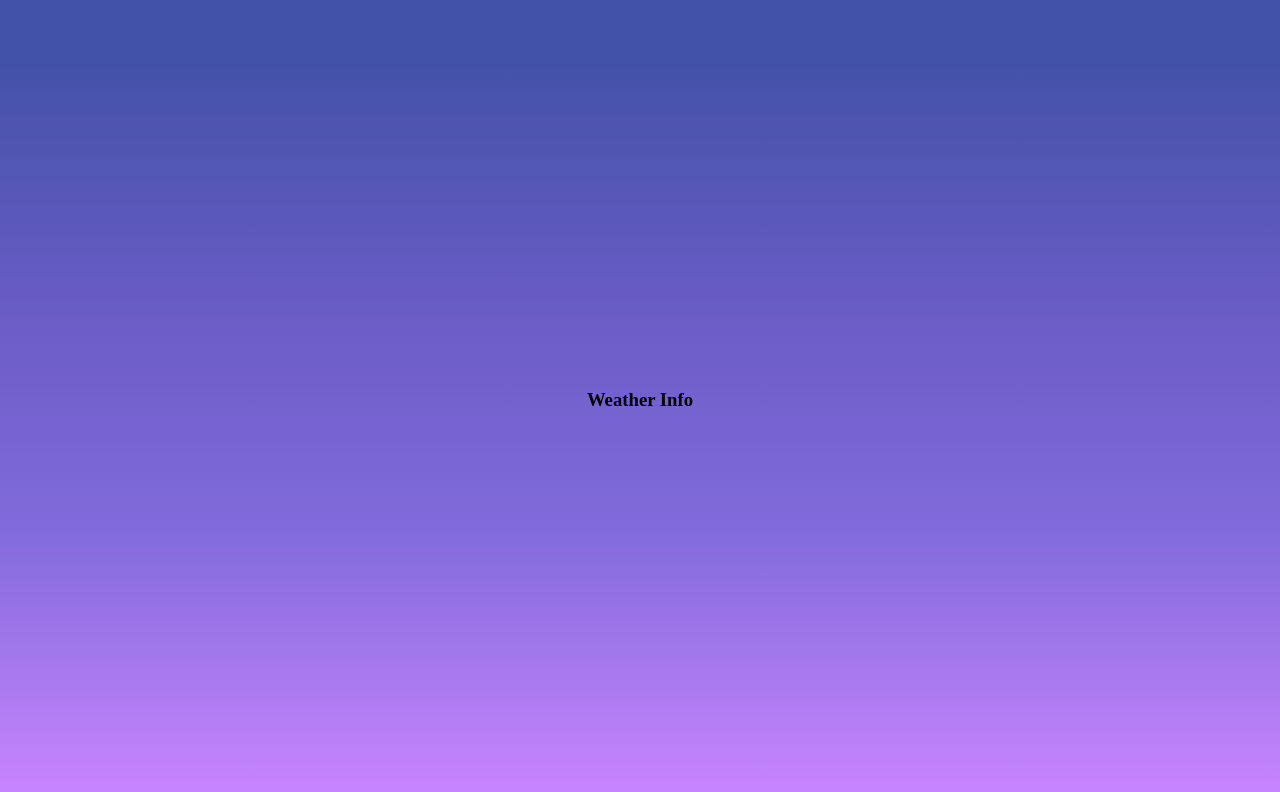
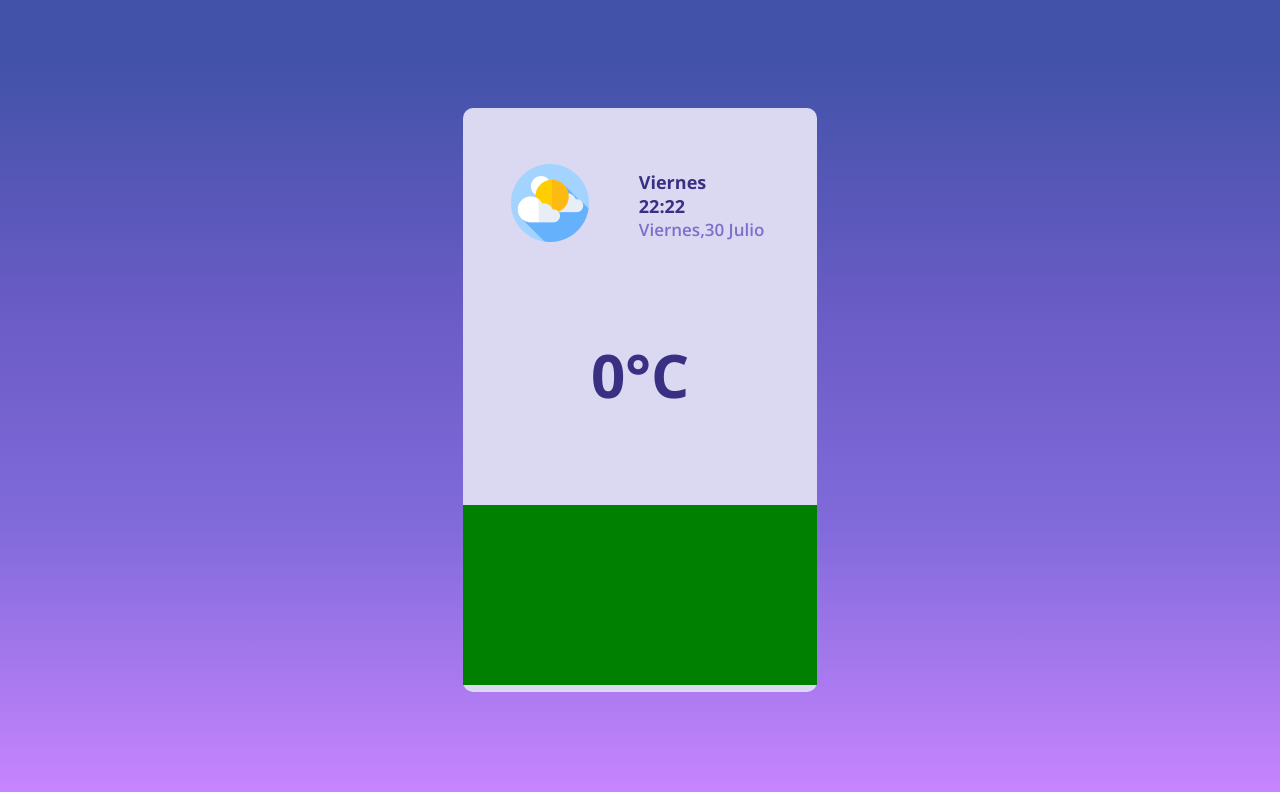
Before and after one commit to JamzDeveloper/App-clima, a React app: page /#/clima in a window 1280 px wide. Built offline with nearby package versions, Linux system fonts and the light colour scheme.

Commit message:
version 2

```diff
--- a/package.json
+++ b/package.json
@@ -1,5 +1,6 @@
 {
   "dependencies": {
+    "@svgr/webpack": "^5.5.0",
     "cross-env": "^7.0.3",
     "react": "^17.0.2",
     "react-dom": "^17.0.2",
@@ -17,6 +18,8 @@
     "html-webpack-plugin": "^3.2.0",
     "mini-css-extract-plugin": "^0.5.0",
     "style-loader": "^0.23.1",
+    "svg-inline-loader": "^0.8.2",
+    "url-loader": "^4.1.1",
     "webpack": "^4.28.4",
     "webpack-cli": "^3.2.1",
     "webpack-dev-server": "^3.1.14"
--- a/src/app/App.css
+++ b/src/app/App.css
@@ -29,3 +29,11 @@
     color:#2f9c16;
 
 }
+
+@media (max-width: 600px) {
+  .container--app {
+    height: 100vh;
+    display: flex;
+    flex-direction: column;
+  }
+}
--- a/src/components/WeatherForm.js
+++ b/src/components/WeatherForm.js
@@ -1,5 +1,6 @@
 import React, { useState } from "react";
 import Modal from "../components/modal/Modal.js";
+import { useHistory } from "react-router-dom";
 const WearherFrom = ({ data, setData }) => {
   /* const initialState = {
     latitude: "",
@@ -8,6 +9,7 @@ const WearherFrom = ({ data, setData }) => {
   //  const [dataLocation, setDataLocation] = useState(initialState);
 
   const [openModal, setOpenModal] = useState(false);
+  const history = useHistory();
   /*
   const handleLocation = () => {
     function getLocation() {
@@ -49,7 +51,7 @@ const WearherFrom = ({ data, setData }) => {
       });
     }
     getLocation();
-    console.log(data);
+    history.push("/clima");
   };
 
   const handleModal = () => {
--- /dev/null
+++ b/src/components/WeatherInfo.css
@@ -0,0 +1,100 @@
+.weatherInfo {
+  width: 100%;
+  height: 100%;
+  display: flex;
+  justify-content: space-evenly;
+  align-items: center;
+  text-align: center;
+}
+.weatherInfo--container {
+  display: flex;
+  flex-direction: column;
+  justify-content: space-around;
+  transition: 1s;
+  width: 354px;
+  height: 584px;
+  background: #dbd9f1;
+  border-radius: 10px;
+}
+.weatherInfo--day {
+  display: flex;
+  justify-content: space-around;
+  text-align: center;
+  align-items: center;
+}
+.weatherInfo--day-img{
+    position: relative;
+    right: -10px;
+}
+.weathInfo--day-data {
+  font-family: "Open Sans", sans-serif;
+  position: relative;
+  text-align: left;
+  left: -15px;
+  color: #393083;
+}
+.weathInfo--day-data,h2{
+    font-size: 18px;
+    font-weight: bold;
+}
+.weatherInfo--day-data,p{
+    color: #7A70CB;
+    font-size: 17px;
+}
+/* weather data*/
+
+.weatherInfo--description {
+    display: flex;
+    flex-direction: column;
+    justify-content: space-evenly;
+    font-family: "Open Sans", sans-serif;
+    font-size: 18px;
+    font-weight: bold;
+    color:#393083;
+}
+.weatherInfo--description,h1{
+    color: #393083;
+    font-size: 60px;
+    font-weight: 700;
+}
+.weatherInfo--description,h2{
+    color: #393083;
+
+}
+.weatherInfo--description,p{
+    color: #7A70CB;
+    font-weight: 600;
+}
+
+.weatherInfo--day {
+
+  height: 180px;
+}
+.weatherInfo--description {
+  height: 180px;
+}
+.weatherInfo--temperature {
+  background: green;
+  height: 180px;
+}
+
+@media only screen and (max-width: 600px) {
+  .weatherInfo--container {
+    transition: 1s;
+    width: 254px;
+    height: 384px;
+  }
+  .weatherInfo--day-img img{
+    width: 80%;
+    height: 80%;
+  }
+  .weathInfo--day-data h2,p{
+    font-size: 15px;
+  }
+  .weatherInfo--description h1{
+    font-size: 50px;
+  }
+  .weatherInfo--description h2{
+    font-size: 20px;
+  }
+}
--- a/src/components/WeatherInfo.js
+++ b/src/components/WeatherInfo.js
@@ -1,31 +1,130 @@
-import React, { useEffect } from "react";
+import React, { useEffect, useState } from "react";
 import { WEATHER_KEY } from "../app/keys";
+import Logo from "../assets/Group.png";
+import ProgressionCircle from "./progressive/progressionCircle/ProgressionCircle";
+import "./WeatherInfo.css";
+
+const initialTime = {
+  hour: 0,
+  minute: 0,
+  dayNumber: 0,
+  day: 0,
+  month: 0,
+  year: 0,
+};
+const initialWeather = {
+  temp:0,
+  city:"",
+  country:"",
+};
 const WeatherInfo = ({ data }) => {
+  const fecha = new Date();
+  const [time, setTime] = useState(initialTime);
+  const [dataWeather, setDataWeather] = useState(initialWeather);
+
+  const day = [
+    "Lunes",
+    "Martes",
+    "Miercoles",
+    "Jueves",
+    "Viernes",
+    "Sabado",
+    "Domingo",
+  ];
+  const month = [
+    "Enero",
+    "Febrero",
+    "Marzo",
+    "Abril",
+    "Mayo",
+    "Junio",
+    "Julio",
+    "Agosto",
+    "Septiembre",
+    "Octubre",
+    "Noviembre",
+    "Diciembre",
+  ];
+
+  useEffect(() => {
+    setTime({
+      ...time,
+      hour: fecha.getHours(),
+      minute: fecha.getMinutes(),
+      dayNumber: fecha.getDate(),
+      day: day[fecha.getDay() - 1],
+      month: month[fecha.getMonth()],
+      year: fecha.getFullYear(),
+    });
+  }, []);
+  useEffect(() => {
+    setTimeout(() => {
+      setTime({
+        ...time,
+        hour: fecha.getHours(),
+        minute: fecha.getMinutes(),
+        dayNumber: fecha.getDate(),
+        day: day[fecha.getDay() - 1],
+        month: month[fecha.getMonth()],
+        year: fecha.getFullYear(),
+      });
+    }, 1000);
+
+    //console.log(time.hour, time.minute, time.day, time.month, time.year);
+  }, [time]);
+
   useEffect(() => {
     console.log("llego a data useeffect-->");
     console.log(data);
     let API_URL = "";
     const peticion = async () => {
       if (data?.longitude && data?.latitude) {
-        API_URL = `https://api.openweathermap.org/data/2.5/weather?lat=${data.latitude}&lon=${data.longitude}&appid=${WEATHER_KEY}`;
+        API_URL = `https://api.openweathermap.org/data/2.5/weather?lat=${data.latitude}&lon=${data.longitude}&appid=${WEATHER_KEY}&units=metric`;
       } else {
         if (data?.city && data?.country) {
           console.log(data.city);
-          API_URL = `https://api.openweathermap.org/data/2.5/weather?q=${data.city},${data.country}&appid=${WEATHER_KEY}`;
+          API_URL = `https://api.openweathermap.org/data/2.5/weather?q=${data.city},${data.country}&appid=${WEATHER_KEY}&units=metric`;
         }
       }
       console.log(API_URL);
       const res = await fetch(API_URL);
       const resp = await res.json();
+      setDataWeather({
+      ...resp,
+      temp: resp.main.temp.toFixed(),
+      city: resp.name,
+      country: resp.sys.country,
+      });
+      console.log(dataWeather.temp,typeof dataWeather.temp);
       console.log(resp);
+      console.log(dataWeather.city);
+
+
     };
     peticion();
   }, [data]);
 
   return (
-    <div className="weather-info">
-      <div className="weather-info-title">
-        <h3>Weather Info</h3>
+    <div className="weatherInfo">
+      <div className="weatherInfo--container">
+        <div className="weatherInfo--day">
+          <div className="weatherInfo--day-img">
+            <img src={Logo} alt="Logo" />
+          </div>
+          <div className="weathInfo--day-data">
+            <h2>{time.day}</h2>
+            <h2>{`${time.hour}:${time.minute}`}</h2>
+            <p>{`${time.day},${time.dayNumber} ${time.month}`}</p>
+          </div>
+        </div>
+        <div className="weatherInfo--description">
+          <h1>{`${dataWeather.temp}°C`}</h1>
+          <h2>{`${dataWeather.city}`}</h2>
+          <p>{`${dataWeather.country}`}</p>
+        </div>
+        <div className="weatherInfo--temperature">
+          <ProgressionCircle></ProgressionCircle>
+        </div>
       </div>
     </div>
   );
--- /dev/null
+++ b/src/components/progressive/progressionCircle/ProgressionCircle.css
@@ -0,0 +1,58 @@
+/*
+:root{
+    --circle-border-background:20px solid rgba(6, 22, 168, 0.3);
+    --circle-border:20px solid rgba(5, 21, 170);
+}
+.circle--container{
+    height: 100px;
+    width: 100px;
+    overflow: hidden;
+
+}
+.circle--container .circle--progress{
+    margin-top: 71px;
+    border-radius: 50%;
+    height: 20px;
+    width: 20px;
+    position: relative;
+    color: #fff;
+    text-align: center;
+}
+
+.circle--container .pro-1{
+    border: var(--circle-border-background);
+    color: rgba(5, 21, 170);
+}
+.circle--progress h1{
+    font-family: sans-serif;
+    font-size: 13px;
+    margin-bottom:-37px ;
+}
+.circle--progress h1,h2{
+    margin-top: 40px;
+}
+
+.circle--progress .circle{
+    border-radius: 50%;
+    height: 100%;
+    width: 100%;
+    position: absolute;
+    top: -20px;
+    left: -20px;
+    transform: rotate(-135deg);
+}
+
+.circle1{
+    border-top: var(--circle-border);
+    border-left: var(--circle-border);
+    border-right: 20px solid transparent;
+    border-bottom: 20px solid transparent;
+    animation:  rotar1 1s linear forwards;
+    animation-delay: 3s;
+}
+
+@keyframes rotar1{
+    100%{
+        transform: rotate(50deg);
+    }
+}*/
--- /dev/null
+++ b/src/components/progressive/progressionCircle/ProgressionCircle.js
@@ -0,0 +1,14 @@
+import React from "react";
+import'./ProgressionCircle.css';
+const ProgressionCircle = () => {
+  return (
+    <div className="circle--container">
+      <div className="circle--progress pro-1">
+        <div className="circle circle1"></div>
+
+      </div>
+    </div>
+  );
+};
+
+export default ProgressionCircle;
--- a/src/index.html
+++ b/src/index.html
@@ -1,12 +1,18 @@
 <!DOCTYPE html>
 <html lang="en">
+
 <head>
     <meta charset="UTF-8">
     <meta http-equiv="X-UA-Compatible" content="IE=edge">
     <meta name="viewport" content="width=device-width, initial-scale=1.0">
-    <title>app  clima</title>
+    <link rel="preconnect" href="https://fonts.googleapis.com">
+    <link rel="preconnect" href="https://fonts.gstatic.com" crossorigin>
+    <link href="https://fonts.googleapis.com/css2?family=Open+Sans:wght@400;600;700&display=swap" rel="stylesheet">
+    <title>app clima</title>
 </head>
+
 <body>
     <div id="app"></div>
 </body>
+
 </html>
--- a/webpack.config.js
+++ b/webpack.config.js
@@ -23,6 +23,22 @@ module.exports = {
           "css-loader",
         ],
       },
+      {
+        test: /\.(png|jpg|gif|svg)$/i,
+        use: [
+          {
+            loader: 'url-loader',
+            options: {
+              limit: 8192,
+            },
+          },
+        ],
+      },
+      {
+        test: /\.svg$/,
+        loader: 'svg-inline-loader'
+    },
+
     ],
   },
   devServer: {
```
Also changed, not shown: src/components/progressive/progressionCircle/barras.html (added, +21 -0 lines), build/bundle.css, build/index.html, src/assets/Group.png (added), src/assets/climaImg.svg (added), 3 other files.
